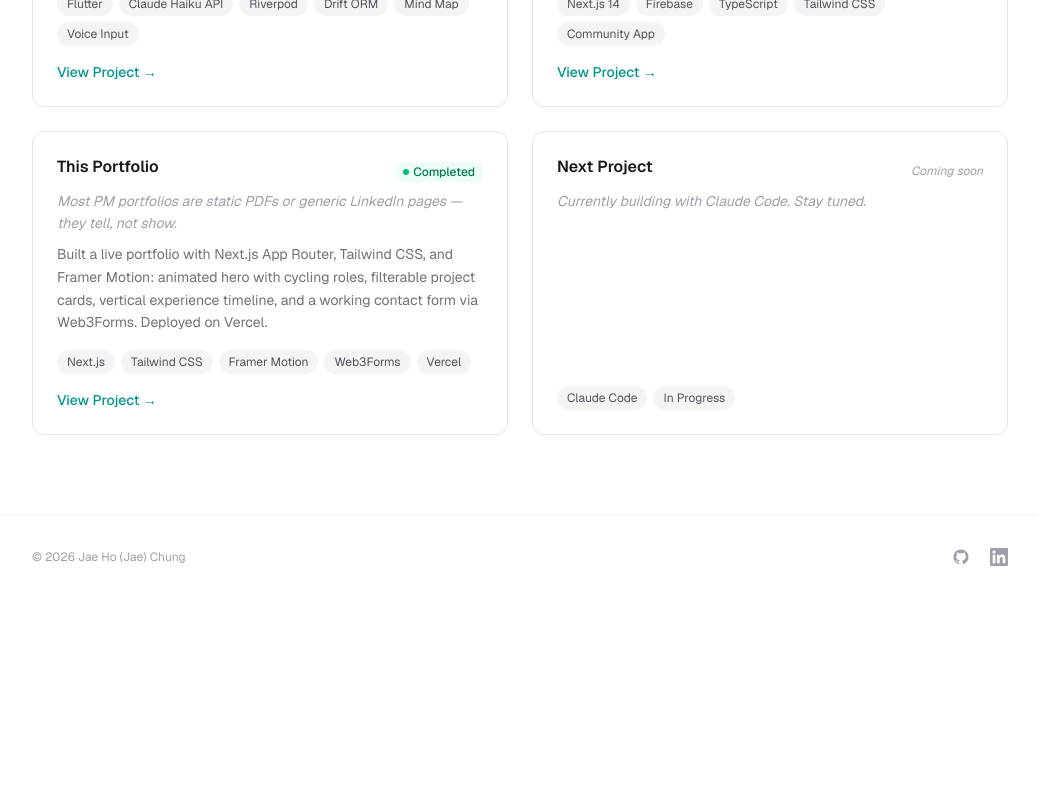
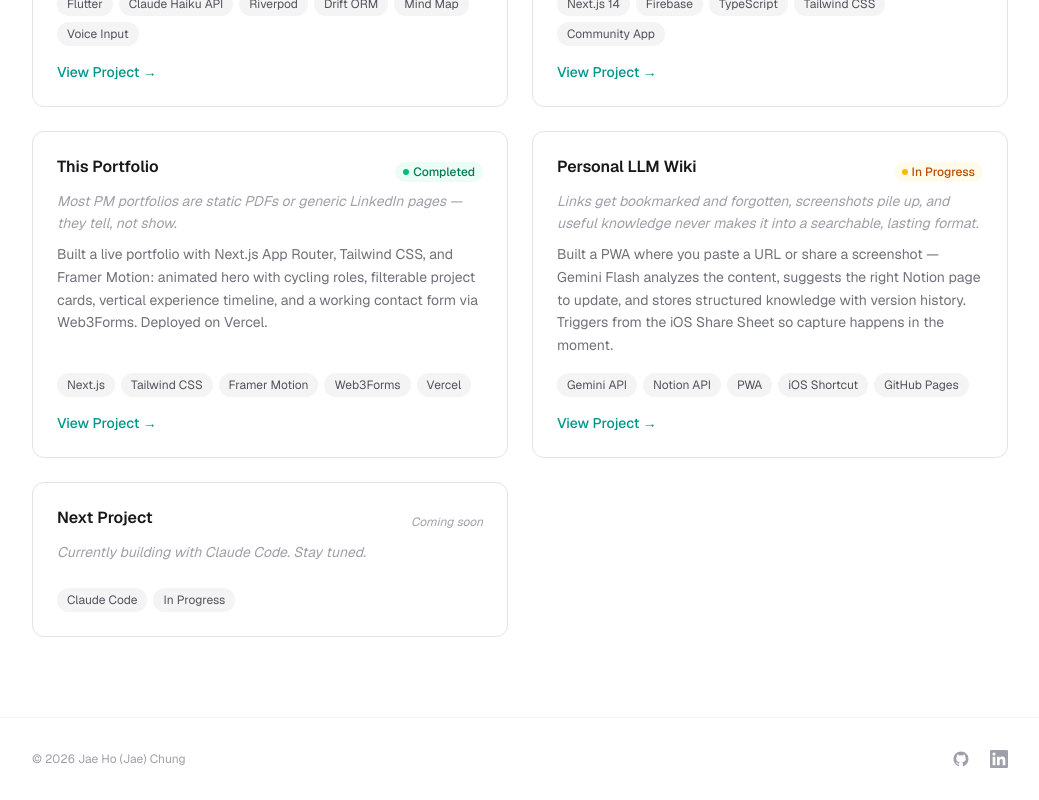
Before and after one commit to trashthejay/jae-portfolio, a Next.js app: page /works in a window 1280 px wide. Shown: the part 1377-2177 px from the top of the page, without its empty margins (120-1159 px from the left). Before the commit the page ends 1975 px from the top, so only its background shows below. Built offline with nearby package versions, Linux system fonts and the light colour scheme.

Commit message:
Add Personal LLM Wiki project card (in progress)
Co-Authored-By: Claude Sonnet 4.6 <noreply@anthropic.com>

```diff
--- a/data/works.ts
+++ b/data/works.ts
@@ -91,6 +91,17 @@ export const works: Project[] = [
     status: 'completed',
   },
   {
+    id: 'llm-wiki',
+    title: 'Personal LLM Wiki',
+    problem:
+      'Links get bookmarked and forgotten, screenshots pile up, and useful knowledge never makes it into a searchable, lasting format.',
+    description:
+      'Built a PWA where you paste a URL or share a screenshot — Gemini Flash analyzes the content, suggests the right Notion page to update, and stores structured knowledge with version history. Triggers from the iOS Share Sheet so capture happens in the moment.',
+    tags: ['Gemini API', 'Notion API', 'PWA', 'iOS Shortcut', 'GitHub Pages'],
+    link: 'https://github.com/trashthejay/llm-wiki',
+    status: 'in-progress',
+  },
+  {
     id: 'next-project',
     title: 'Next Project',
     problem: 'Currently building with Claude Code. Stay tuned.',
```
